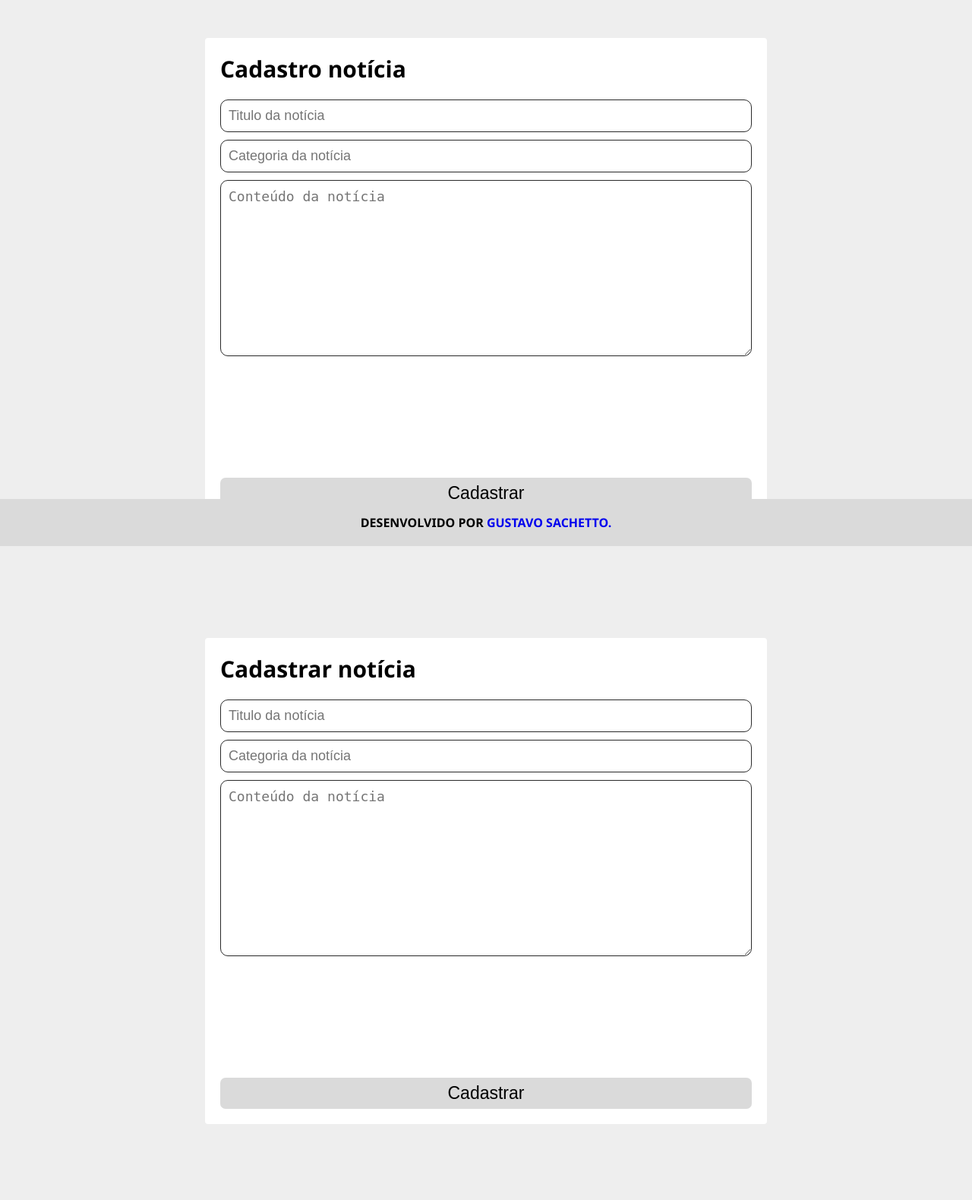
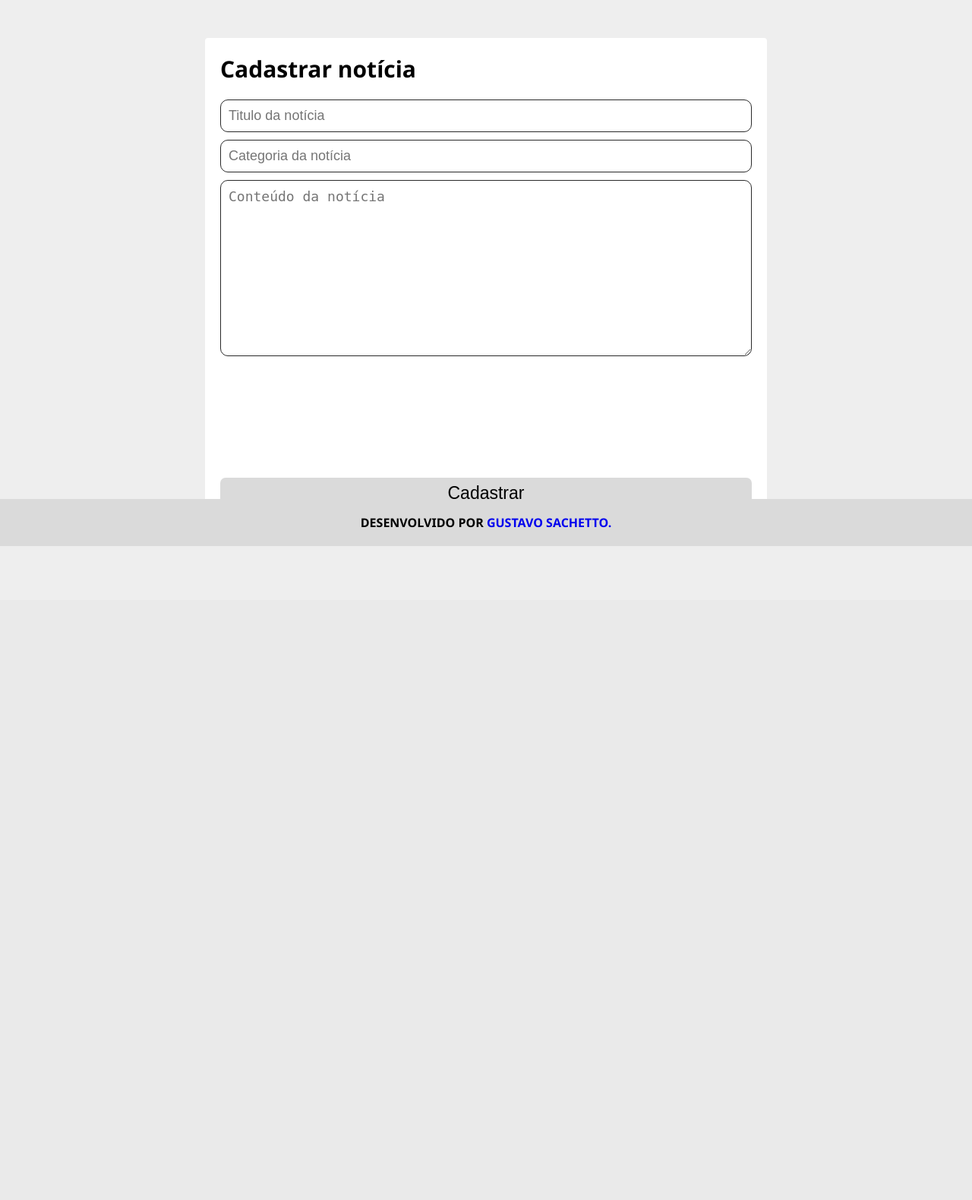
Before and after one commit to GustavoSachetto/Sistema-cadastro, a PHP site: page /cadastrarNoticias.php in a window 1280 px wide. Shown: the part 81-1661 px from the top of the page at 76% size. After the commit the page ends 800 px from the top, so only its background shows below. Run offline with PHP 8.4, Linux system fonts and the light colour scheme.

Commit message:
Update cadastrarNoticias.php

```diff
--- a/cadastrarNoticias.php
+++ b/cadastrarNoticias.php
@@ -10,25 +10,9 @@
         <link rel="stylesheet" href="css/form.css">
     </head>
     <body>
-
-        <?php require_once('layouts/header.php') ?>
-
-        <main>
-            <article>
-                <form action="" method="post">
-                    <fieldset>
-                        <h2>Cadastro notícia</h2>
-                        <input type="text" name="txtTitulo" id="txtTitulo" minlength="4" maxlength="30" placeholder="Titulo da notícia" required>
-                        <input type="text" name="txtCategoria" id="txtCategoria" minlength="2" maxlength="20" placeholder="Categoria da notícia" required>
-                        <textarea name="txtConteudo" id="txtConteudo" minlength="30" maxlength="250" placeholder="Conteúdo da notícia" cols="30" rows="10" required></textarea>
-                    </fieldset>
-                    <button type="submit" class="btn-padrao">Cadastrar</button>
-                </form>
-            </article>
-        </main>
-
         <?php
-            include ('controller/cadastrarRecebe.php');
+            require_once('layouts/header.php');
+            require_once('controller/cadastrarRecebe.php');
             require_once('layouts/footer.php');
         ?>
     </body>
```
